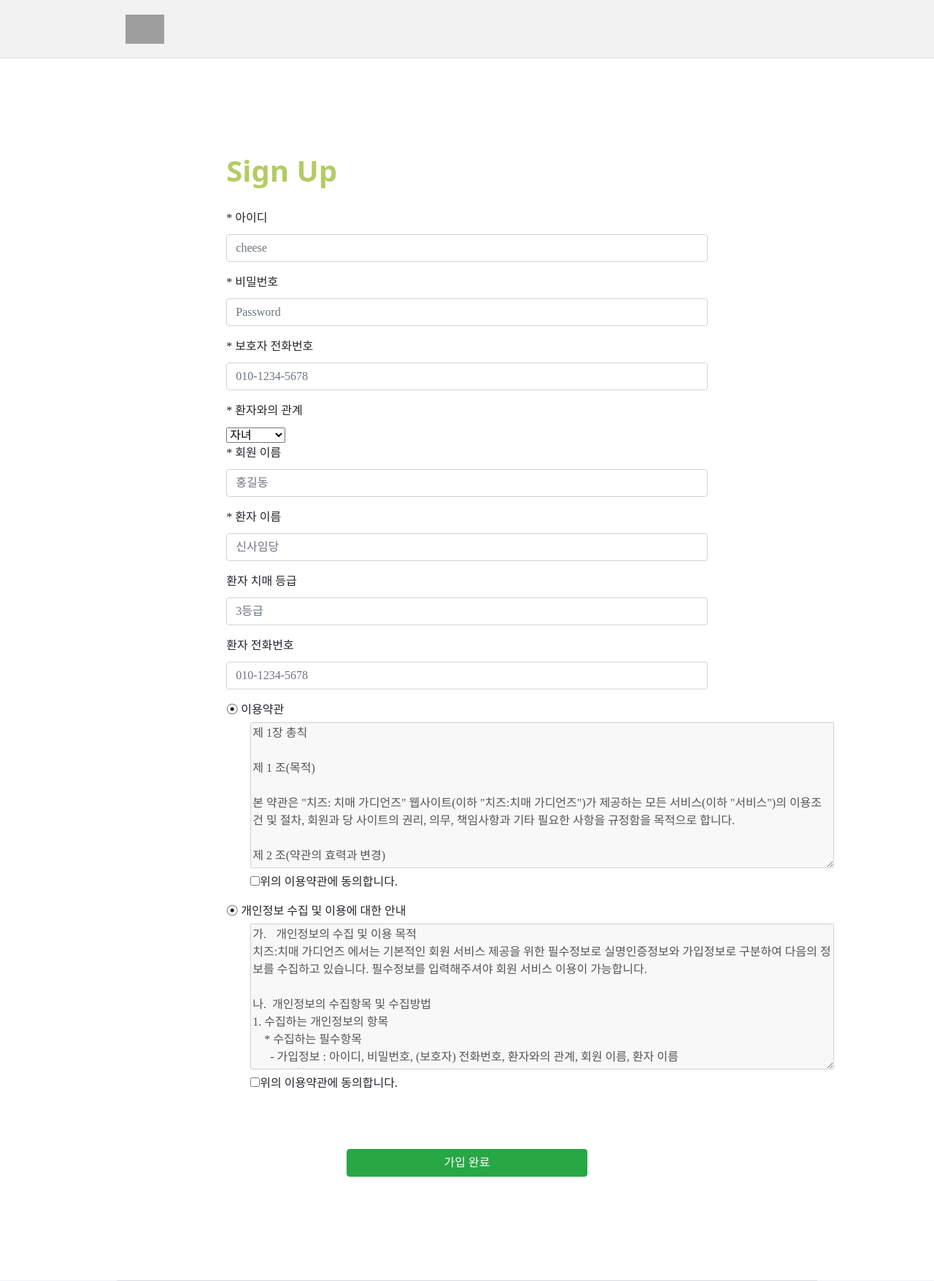
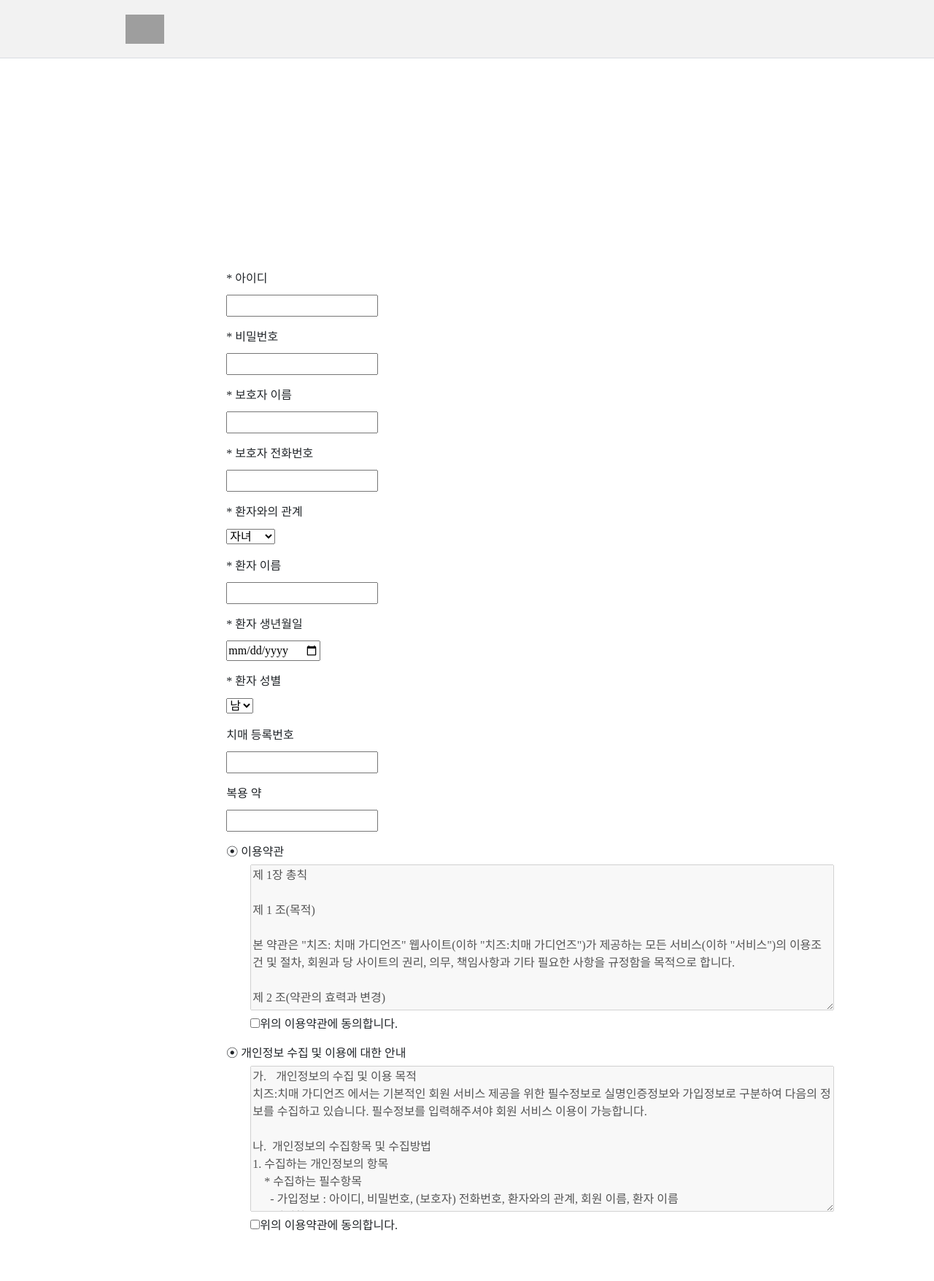
Before and after one commit to ganada-cc/Community, a Node server app: page /users/signup in a window 1280 px wide. Shown: the top 1756 px of the page at 73% size. Run offline with Node 20, Linux system fonts and the light colour scheme; some libraries are stand-ins or nearby versions; grey boxes are pictures that could not be loaded.

Commit message:
User 코드

```diff
--- a/views/users/signup.ejs
+++ b/views/users/signup.ejs
@@ -23,109 +23,63 @@
 
     <h3></h3>
     <form class="user" action= "/users/signup" method="POST">
-            <!-- <form class="user" method="POST"> -->
-              <div class="cc">
-              <div class="c1">
-              <div id="logintext">Sign Up</div>
+        <!-- USER INFO -->
         <div class="form-group">
-                        <div class="logininfo">
-                            * 아이디
+            <div class="logininfo">* 아이디</div>
+            <input type="text" name="user_id" required>
         </div>
-                        <input type="text" class="form-control form-control-user"
-                            id="username" name="user_id" aria-describedby="emailHelp"
-                            placeholder="cheese" required>
-                        </div>
-                        <div class="form-group">
-                            <div class="logininfo">
-                                * 비밀번호
-                            </div>
-                            <input type="password" class="form-control form-control-user"
-                                id="password" name="password" placeholder="Password" required>
-                        </div>
-                        <!-- <div class="form-group">
-                          <div class="logininfo">
-                              비밀번호 확인
-                          </div>
-                          <input type="password" class="form-control form-control-user"
-                              id="password" name="password" placeholder="Password">
-                      </div> -->
-                  <div class="form-group">
-                    <div class="logininfo">
-                        * 보호자 전화번호
-                    </div>
-                    <input type="text" class="form-control form-control-user"
-                        id="password" name="gd_phone" placeholder="010-1234-5678" required>
-                </div>
-                <div class="form-group">
-                  <div class="logininfo">
-                      * 환자와의 관계
-                  </div>
-                  <div class="dropdown">
-                      <select class="box" name="relationship" id="domain-list">
-                        <option value="자녀">자녀</option>
-                        <option value="손주">손주</option>
-                        <option value="며느리">며느리</option>
-                        <option value="사위">사위</option>
-                        <option value="배우자">배우자</option>
-                        <option value="형제자매">형제자매</option>
-                        <option value="전문가">전문가</option>
-                        <option value="부모">부모</option>
-                        <option value="친구">친구</option>
-                        <option value="이웃">이웃</option>
-                        <option value="기타">기타</option>
-                      </select> </div>
-
-              <script>
-                $(document).ready(function () {
-                    $('#domain-list').change(function () {
-                        var selectedValue = $('#domain-list').val();
-                        $('#relationship').val(selectedValue);
-                    });
-                });
-              </script>
 
         <div class="form-group">
-                <div class="logininfo">
-                    * 회원 이름
+            <div class="logininfo">* 비밀번호</div>
+            <input type="password" name="password" required>
         </div>
-                <input type="text" class="form-control form-control-user"
-                    id="password" name="user_name" placeholder="홍길동" required>
-            </div></div>
-            <div class="c2">
+
         <div class="form-group">
-              <div class="logininfo">
-                  * 환자 이름
+            <div class="logininfo">* 보호자 이름</div>
+            <input type="text" name="name" required>
         </div>
-              <input type="text" class="form-control form-control-user"
-                  id="password" name="patient_name" placeholder="신사임당" required>
+
+        <div class="form-group">
+            <div class="logininfo">* 보호자 전화번호</div>
+            <input type="text" name="phone_number" required>
         </div>
-          <!-- <div class="form-group">
-            <div class="logininfo">
-                * 환자 생년월일
+
+        <div class="form-group">
+            <div class="logininfo">* 환자와의 관계</div>
+            <select name="relationship" required>
+            <option value="자녀">자녀</option>
+            <option value="배우자">배우자</option>
+            <option value="기타">기타</option>
+            </select>
         </div>
-            <input type="date" class="form-control form-control-user"
-                id="password" name="birth_date" placeholder="YYYY-MM-DD" required>
-        </div> -->
-        <!-- <div class="form-group">
-          <div class="logininfo">
-             * 환자 성별
+
+        <!-- PATIENT INFO -->
+        <div class="form-group">
+            <div class="logininfo">* 환자 이름</div>
+            <input type="text" name="patient_name" required>
         </div>
-          <input type="text" class="form-control form-control-user"
-              id="password" name="gender" placeholder="여" required>
-          </div> -->
+
         <div class="form-group">
-        <div class="logininfo">
-          환자 치매 등급
+            <div class="logininfo">* 환자 생년월일</div>
+            <input type="date" name="birth_date" required>
         </div>
-        <input type="text" class="form-control form-control-user"
-            id="password" name="dementia_grade" placeholder="3등급">
+
+        <div class="form-group">
+            <div class="logininfo">* 환자 성별</div>
+            <select name="sex" required>
+            <option value="남">남</option>
+            <option value="여">여</option>
+            </select>
         </div>
+
         <div class="form-group">
-        <div class="logininfo">
-          환자 전화번호
+            <div class="logininfo">치매 등록번호</div>
+            <input type="text" name="dementia_registration">
         </div>
-        <input type="text" class="form-control form-control-user"
-            id="password" name="patient_phone" placeholder="010-1234-5678">
+
+        <div class="form-group">
+            <div class="logininfo">복용 약</div>
+            <input type="text" name="medication">
         </div>
 <div class="term_of_service">
     ⦿ 이용약관
```
Lines whose indentation alone changed are shown as unchanged.
